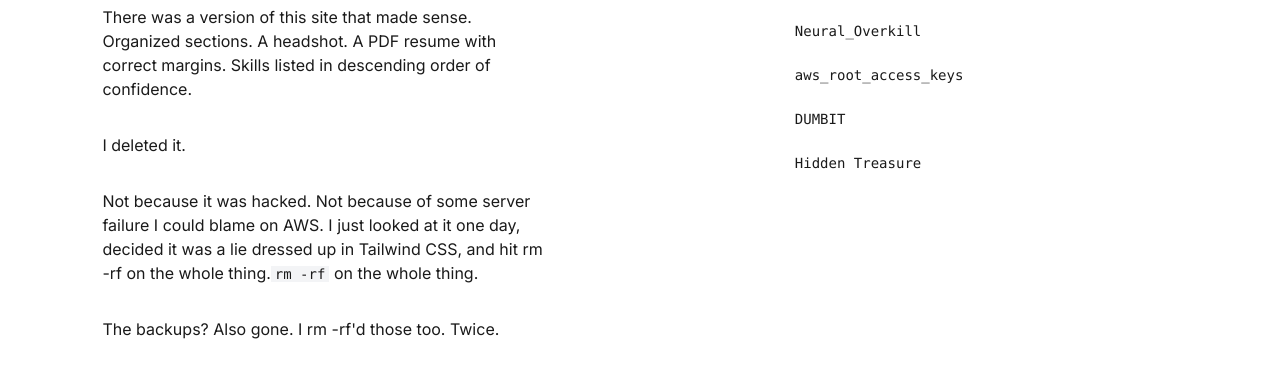
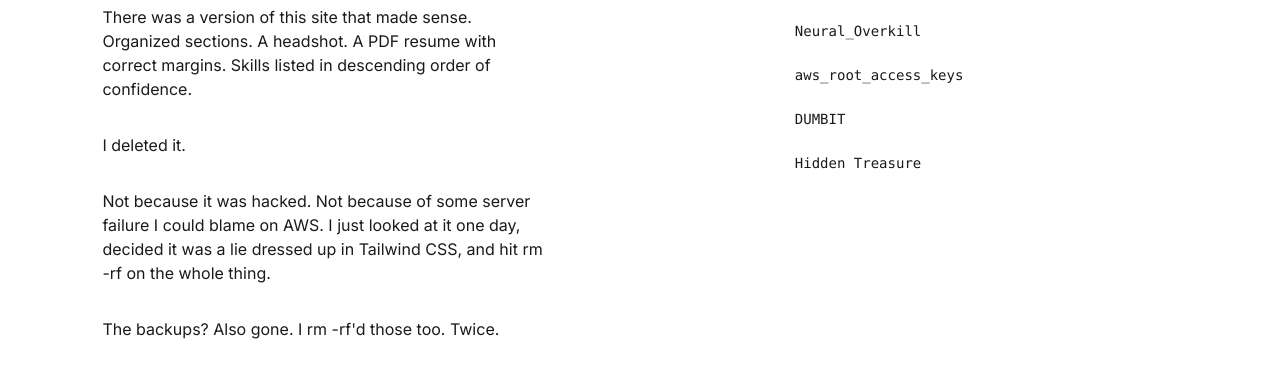
Before and after one commit to magarmach-hash/KuchToBanaDiya, a plain HTML site: page index.html in a window 1280 px wide. Shown: the part 217-603 px from the top of the page. Drawn offline with nearby package versions, Linux system fonts and the light colour scheme.

Commit message:
Fix formatting issues in index.html

```diff
--- a/index.html
+++ b/index.html
@@ -104,7 +104,7 @@
                 <p class="mt-8">I deleted it.</p>
                 <p class="mt-8">Not because it was hacked. Not because of some server failure I could
 blame on AWS. I just looked at it one day, decided it was a lie dressed
-up in Tailwind CSS, and hit rm -rf on the whole thing.<code class="bg-gray-100 px-1 font-mono text-sm">rm -rf</code> on the whole thing.</p>
+up in Tailwind CSS, and hit rm -rf on the whole thing.
                 <p class="mt-8">The backups? Also gone. I rm -rf'd those too. Twice.</p>
             </section>
 
```
